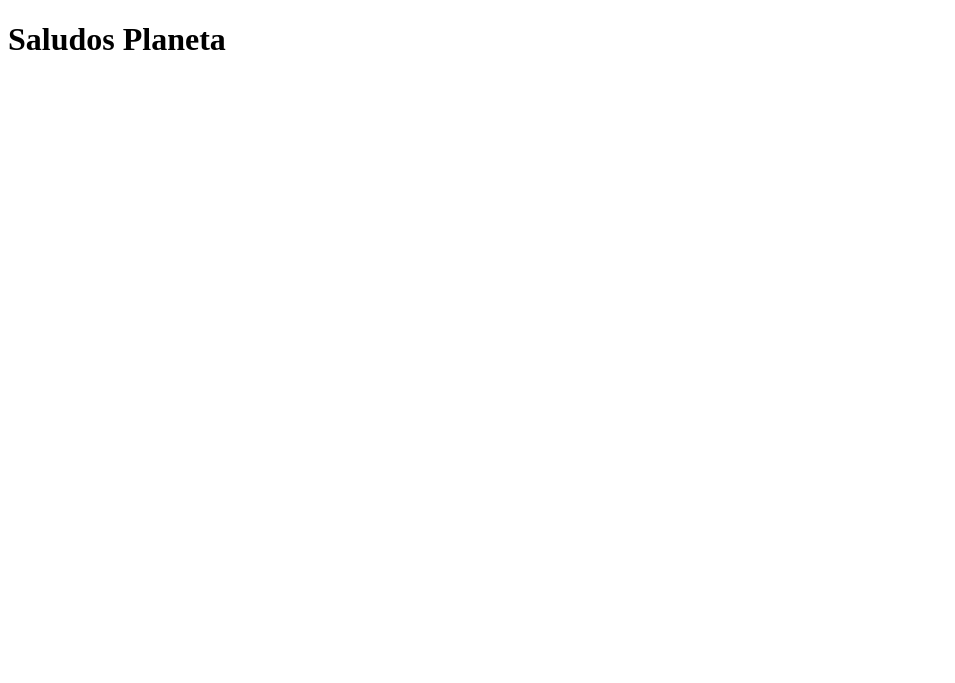
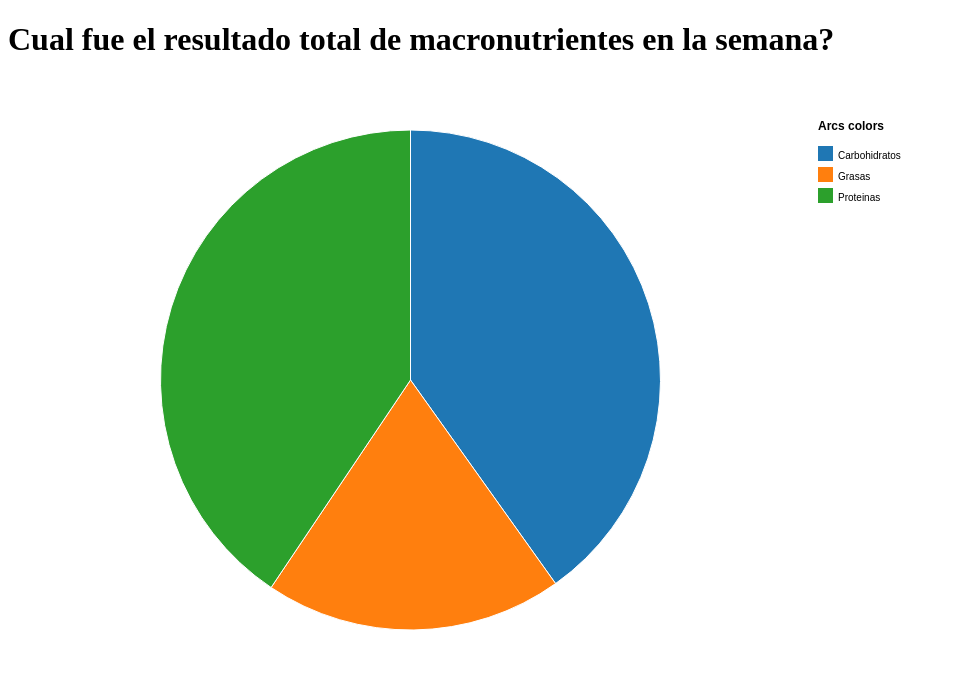
Before and after one commit to JPROSSICH/ds.02, a plain HTML site: page index.html in a window 1280 px wide. Shown: the whole page, without its empty margins (0-955 px from the left). Drawn offline with Linux system fonts and the light colour scheme.

Commit message:
Update index.html

```diff
--- a/index.html
+++ b/index.html
@@ -7,7 +7,7 @@
 </head>
 <body>
 
-  <h1>Saludos Planeta </h1>
-
+  <h1> Cual fue el resultado total de macronutrientes en la semana? </h1>
+  <img src="https://raw.githubusercontent.com/JPROSSICH/ds.02/289b2171ee265174e74de145895e4fff164db1b1/Arcos.svg" alt="Macronutrientes" />
 </body>
 </html>
```
